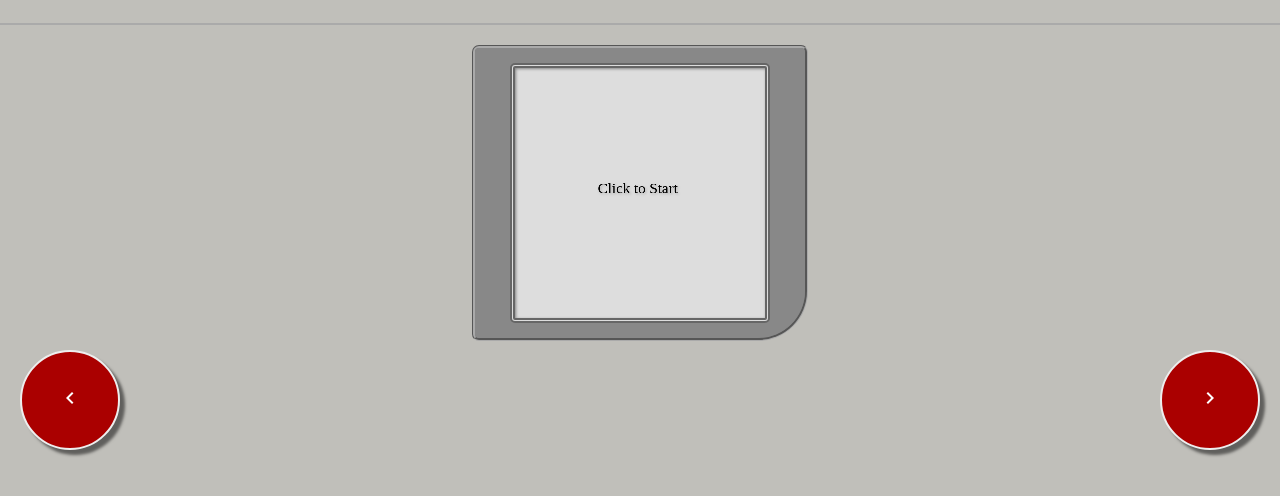
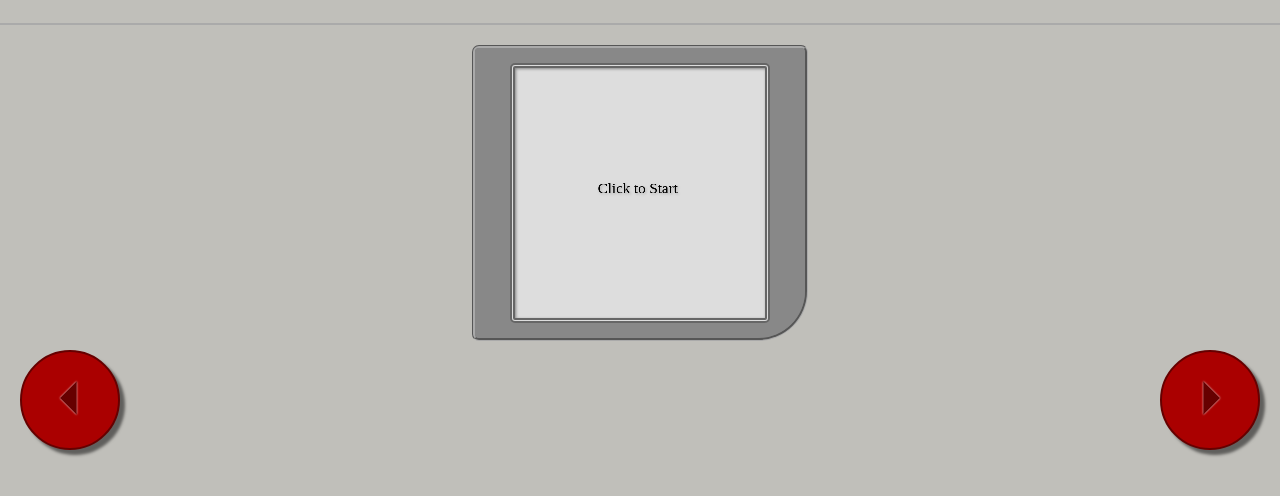
Before and after one commit to rafaelrpq/rafaelrpq.github.io, a plain HTML site: page breakout/index.html in a window 1280 px wide. Drawn offline with Linux system fonts and the light colour scheme.

Commit message:
html5 game

```diff
--- a/breakout/index.html
+++ b/breakout/index.html
@@ -57,12 +57,13 @@
                 width: 100px;
                 border-radius: 60px;
                 background: #a00;
-                border: 2px solid #eee;
-                color: #fff;
+                border: 2px solid;
+                color: #600;
                 user-select: none;
                 outline: none;
                 box-shadow: 5px 5px 3px rgba(0,0,0,0.5);
                 font-family: Roboto Mono;
+                text-shadow: 0px 0px 2px #fff;
             }
 
             div[controls ] button:focus {
@@ -151,6 +152,10 @@
                     display: inline;
                 }
             }
+
+            .material-icons.md-72 {
+                font-size: 80px;
+            }
         </style>
     <head>
     <body>
@@ -161,10 +166,10 @@
         </div>
         <div controls>
             <button>
-                <span class="material-icons">keyboard_arrow_left</span>
+                <span class="material-icons md-72">arrow_left</span>
             </button>
             <button>
-                <span class="material-icons">keyboard_arrow_right</span>
+                <span class="material-icons md-72">arrow_right</span>
             </button>
             <audio>
             </audio>
```
